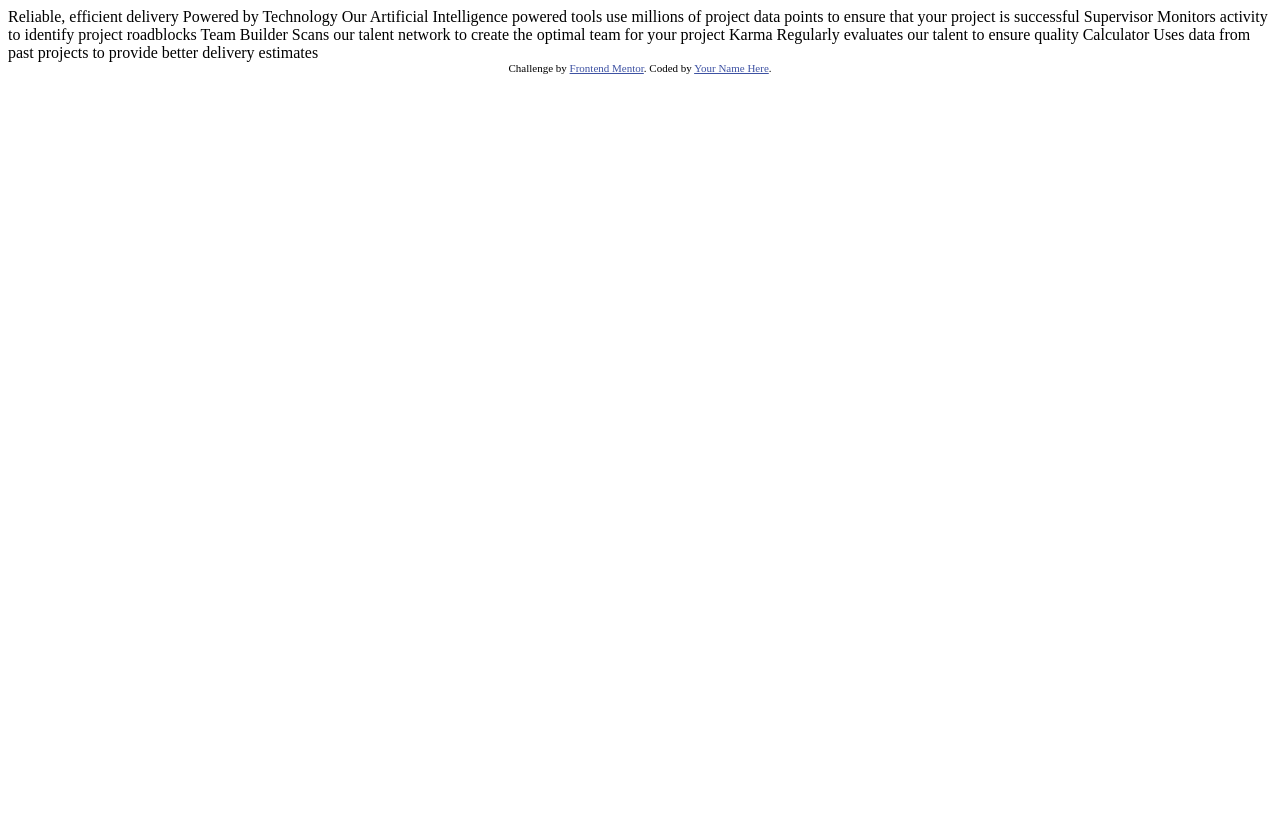
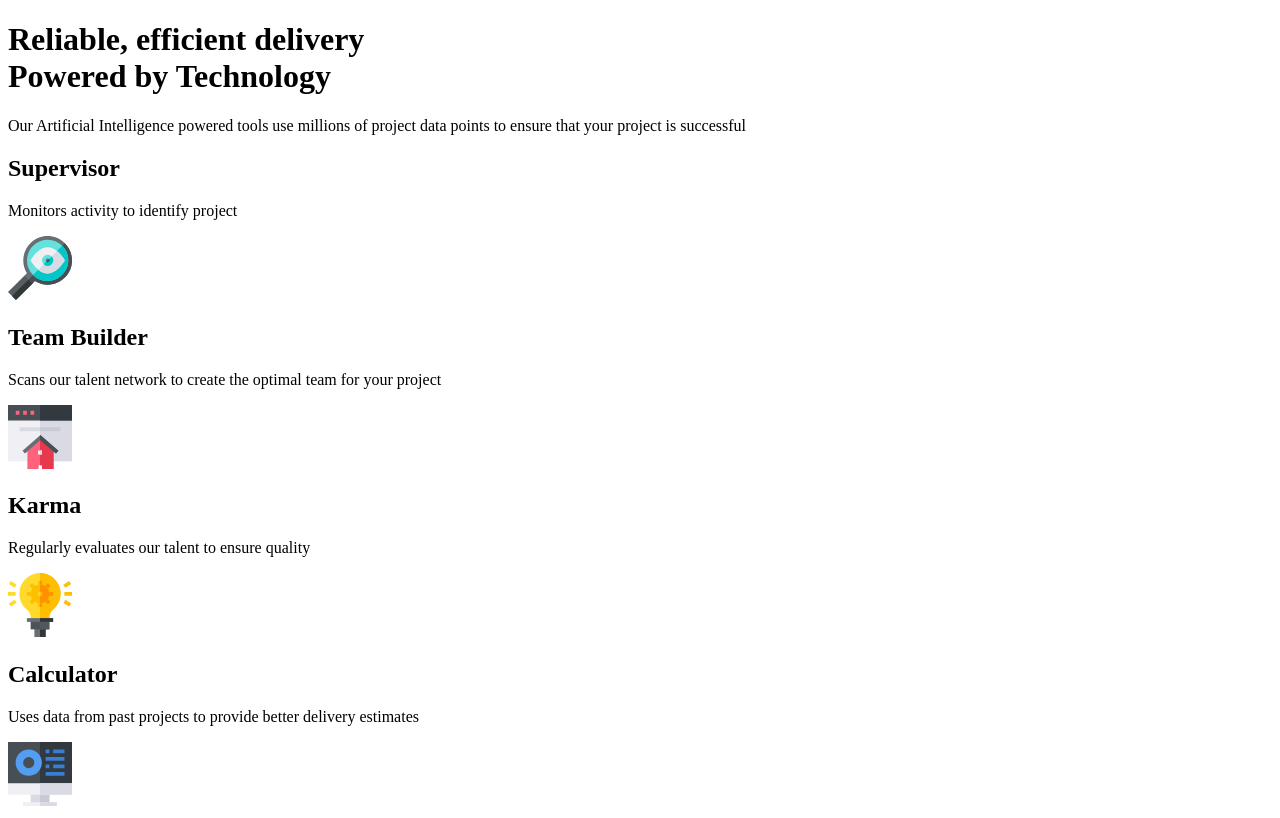
Before and after one commit to krydens-dev/four-card-feature-section-master, a plain HTML site: page index.html in a window 1280 px wide. Drawn offline with Linux system fonts and the light colour scheme.

Commit message:
feat: add HTML structure and semantic markup

```diff
--- a/index.html
+++ b/index.html
@@ -2,42 +2,55 @@
 <html lang="en">
 <head>
   <meta charset="UTF-8">
-  <meta name="viewport" content="width=device-width, initial-scale=1.0"> <!-- displays site properly based on user's device -->
-
+  <meta name="viewport" content="width=device-width, initial-scale=1.0">
   <link rel="icon" type="image/png" sizes="32x32" href="./images/favicon-32x32.png">
-
+  <link rel="stylesheet" href="design/styles.css">
   <title>Frontend Mentor | Four card feature section</title>
-
-  <!-- Feel free to remove these styles or customise in your own stylesheet 👍 -->
-  <style>
-    .attribution { font-size: 0.6875rem; text-align: center; }
-    .attribution a { color: hsl(228, 45%, 44%); }
-  </style>
 </head>
 <body>
-
-  Reliable, efficient delivery
-  Powered by Technology
-
-  Our Artificial Intelligence powered tools use millions of project data points
-  to ensure that your project is successful
-
-  Supervisor
-  Monitors activity to identify project roadblocks
-
-  Team Builder
-  Scans our talent network to create the optimal team for your project
-
-  Karma
-  Regularly evaluates our talent to ensure quality
-
-  Calculator
-  Uses data from past projects to provide better delivery estimates
-
-
-      <footer class="attribution">
-      Challenge by <a href="https://www.frontendmentor.io?ref=challenge">Frontend Mentor</a>.
-      Coded by <a href="#">Your Name Here</a>.
-    </footer>
+  <div class="page-wrapper">
+    <header class="hero">
+      <h1 class="hero__title">
+        Reliable, efficient delivery <br>
+        <span class="hero__title-accent">Powered by Technology</span>
+      </h1>
+      <p class="hero__description">
+        Our Artificial Intelligence powered tools use millions of project data points
+        to ensure that your project is successful
+      </p>
+    </header>
+    <main>
+      <section class="features">
+        <div class="features-card">
+          <h2 class="features-card__title">Supervisor</h2>
+          <p class="features-card__description">Monitors activity to identify project</p>
+          <div class="features-card__icon">
+            <img src="images/icon-supervisor.svg" alt="">
+          </div>
+        </div>
+        <div class="features-card">
+          <h2 class="features-card__title">Team Builder</h2>
+          <p class="features-card__description">Scans our talent network to create the optimal team for your project</p>
+          <div class="features-card__icon">
+            <img src="images/icon-team-builder.svg" alt="">
+          </div>
+        </div>
+        <div class="features-card">
+          <h2 class="features-card__title">Karma</h2>
+          <p class="features-card__description">Regularly evaluates our talent to ensure quality</p>
+          <div class="features-card__icon">
+            <img src="images/icon-karma.svg" alt="">
+          </div>
+        </div>
+        <div class="features-card">
+          <h2 class="features-card__title">Calculator</h2>
+          <p class="features-card__description">Uses data from past projects to provide better delivery estimates</p>
+          <div class="features-card__icon">
+            <img src="images/icon-calculator.svg" alt="">
+          </div>
+        </div>
+      </section>
+    </main>
+  </div>
 </body>
 </html>
```
Also changed, not shown: design/styles.css (added).
